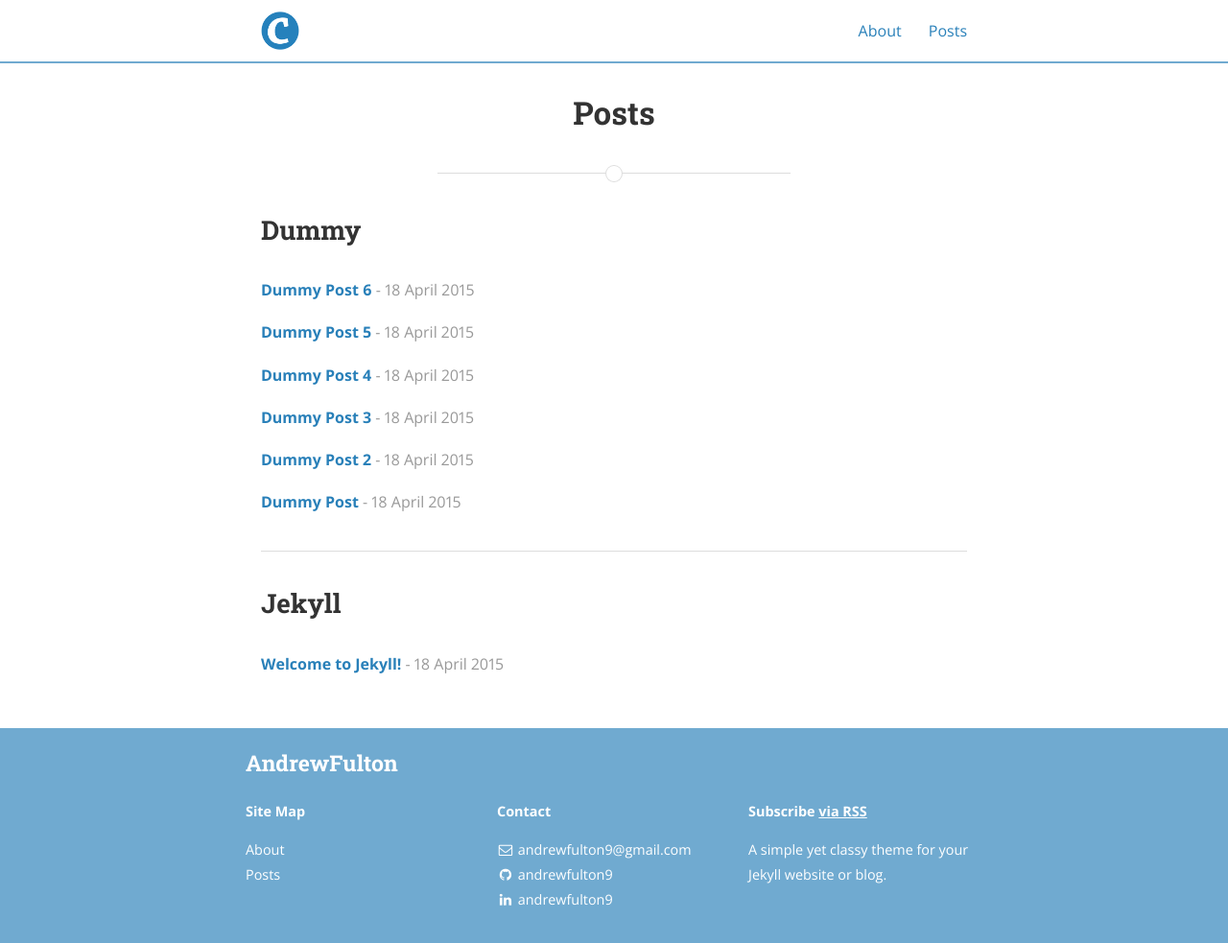
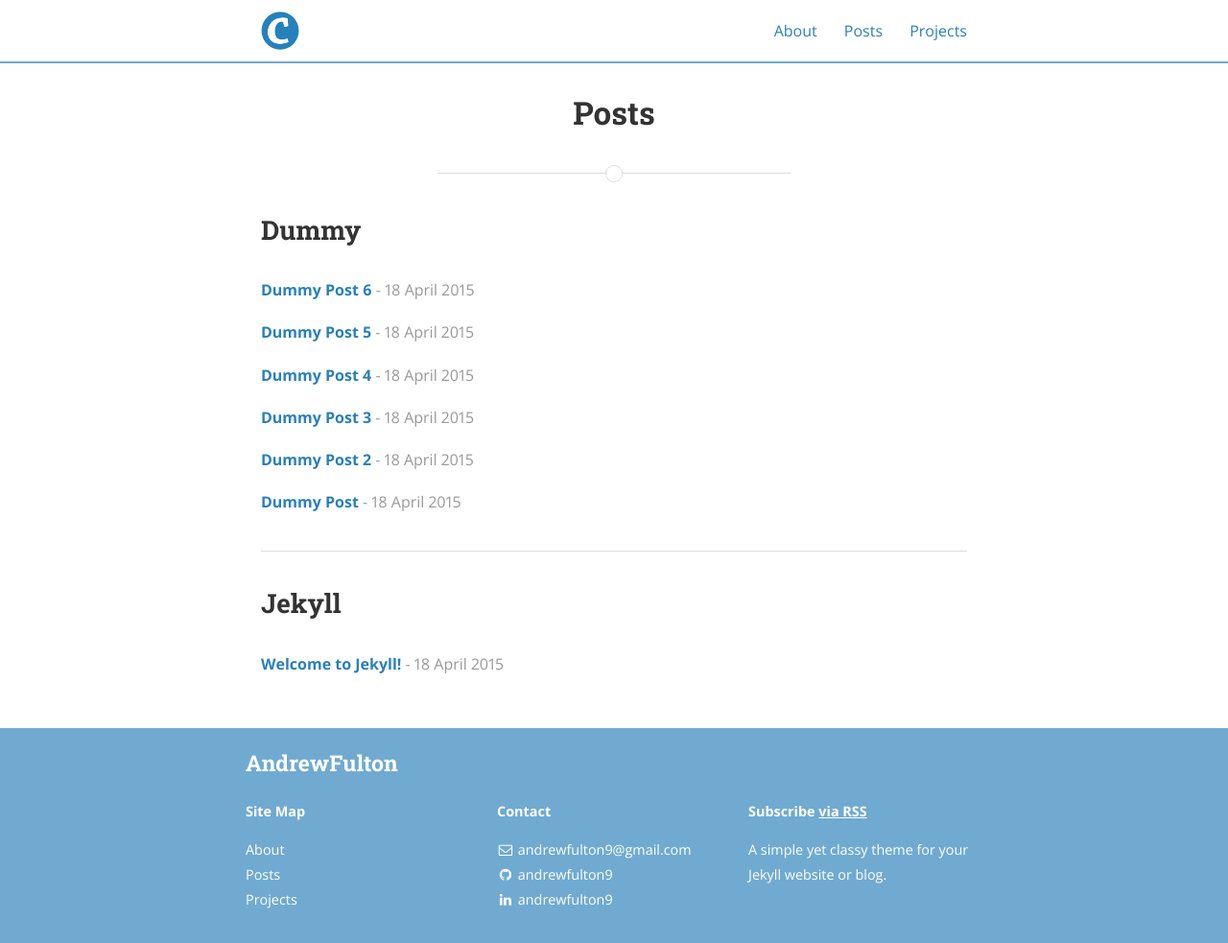
Before and after one commit to andrewfulton9/andrewfulton9.github.io, a Jekyll site: the page built from posts.html, in a window 1280 px wide. Shown: the whole page at 96% size. Built offline with Jekyll 4.4.1, drawn with Linux system fonts in a browser that asks for light colours; nearby versions of some CDN libraries; a style sheet for code colours, icons or effects is not loaded.

Commit message:
added code to have it show up

```diff
--- a/projects.md
+++ b/projects.md
@@ -1,3 +1,9 @@
+---
+layout: page
+title: Projects
+permalink: /Projects/
+---
+
 # Projects
 
 ### Dobot Image Classifier
```
